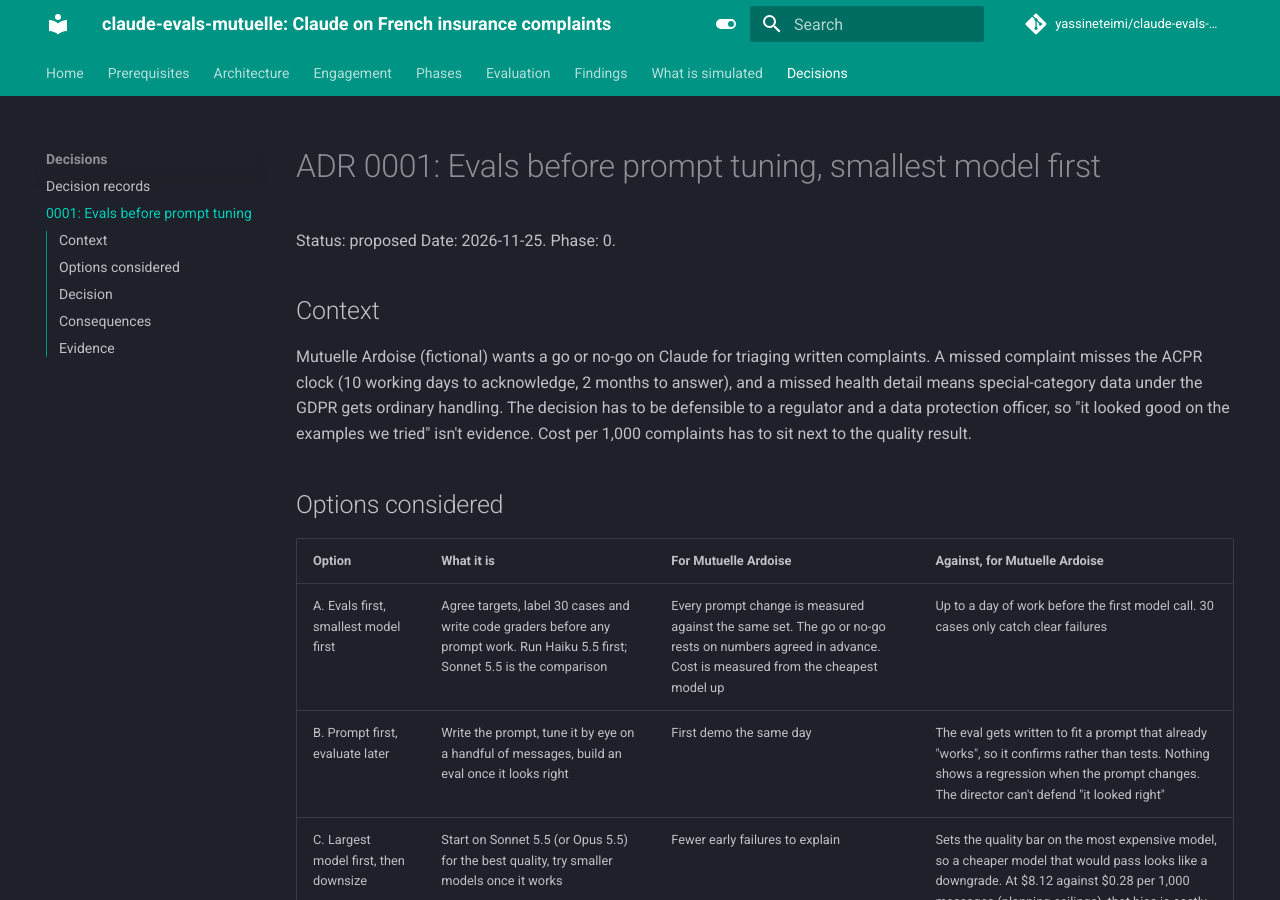
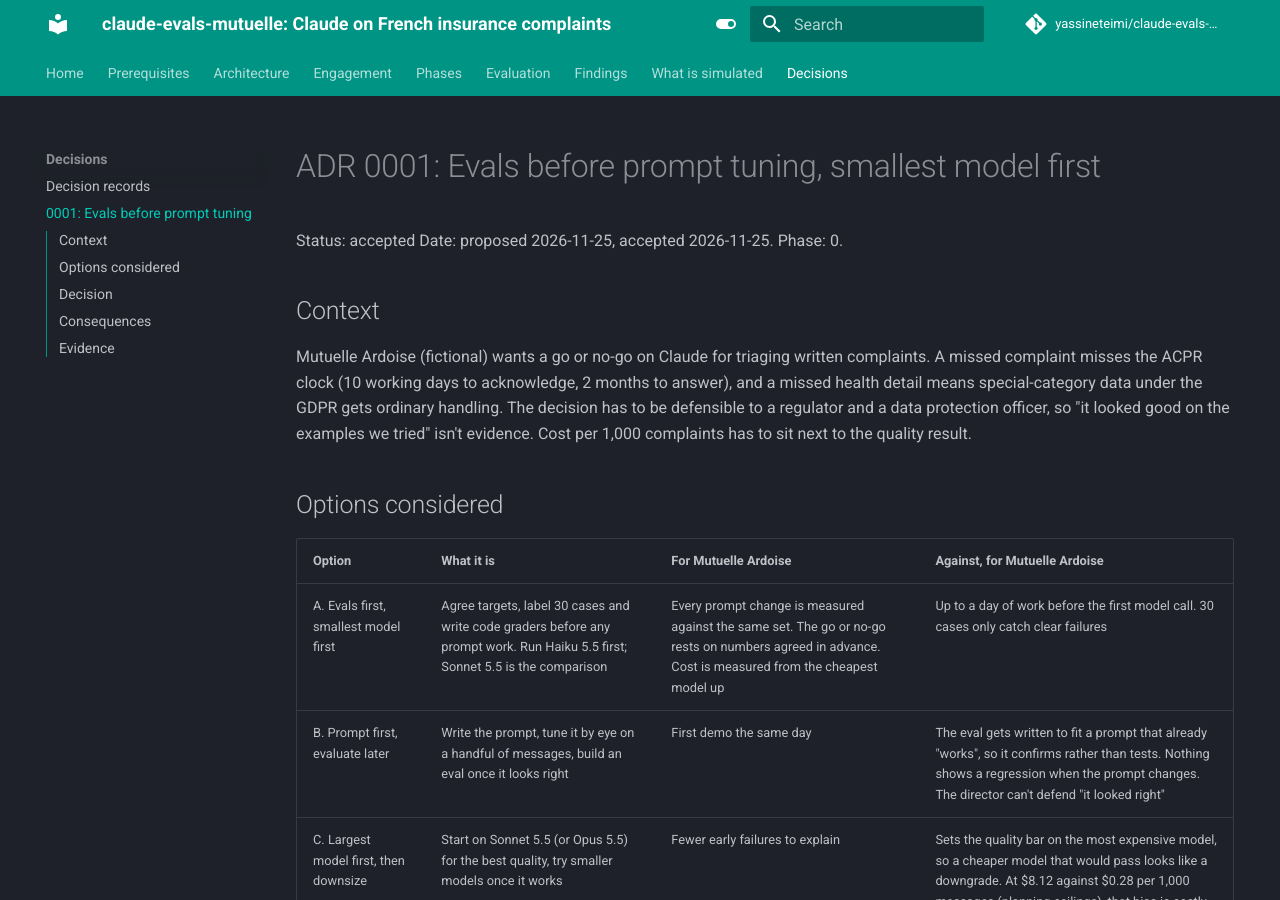
Before and after one commit to yassineteimi/claude-evals-mutuelle, an MkDocs documentation site: the page built from docs/adr/0001-evals-before-prompt-tuning.md, in a window 1280 px wide and 900 px high. Built offline with MkDocs 1.6.1 and Material for MkDocs 9.7.7, drawn with Linux system fonts in a browser that asks for light colours; comment, search, counter and statistics services are not loaded.

Commit message:
Accept ADR 0001

```diff
--- a/docs/adr/0001-evals-before-prompt-tuning.md
+++ b/docs/adr/0001-evals-before-prompt-tuning.md
@@ -1,7 +1,7 @@
 # ADR 0001: Evals before prompt tuning, smallest model first
 
-Status: proposed
-Date: 2026-11-25. Phase: 0.
+Status: accepted
+Date: proposed 2026-11-25, accepted 2026-11-25. Phase: 0.
 
 ## Context
 
```
Also changed, not shown: docs/adr/README.md (+1 -1 lines).
